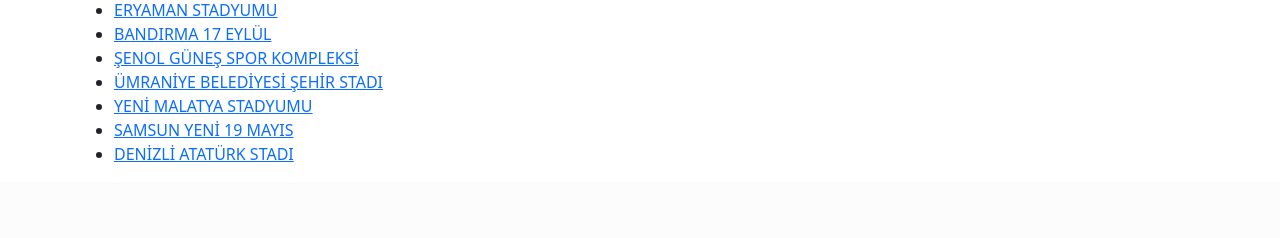
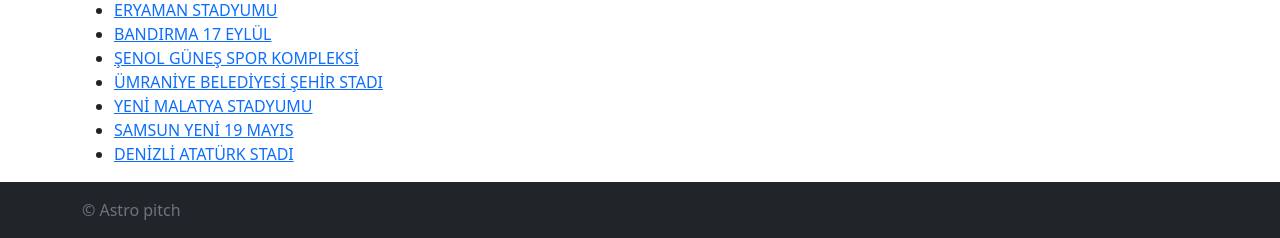
Before and after one commit to EminGurer/astropitch, a Node server app: page /pitches in a window 1280 px wide. Shown: the part 802-1040 px from the top of the page. Before the commit the page ends 964 px from the top, so only its background shows below. Run offline with Node 20, Linux system fonts and the light colour scheme; data comes from the database, SQL or seed files in the repository; some libraries are stand-ins or nearby versions.

Commit message:
Footer added as partial

```diff
--- a/views/layouts/boilerplate.ejs
+++ b/views/layouts/boilerplate.ejs
@@ -10,11 +10,12 @@
       integrity="sha384-1BmE4kWBq78iYhFldvKuhfTAU6auU8tT94WrHftjDbrCEXSU1oBoqyl2QvZ6jIW3"
       crossorigin="anonymous"
     />
-    <title>Layout boilerplate</title>
+    <title>Astro Pitch</title>
   </head>
-  <body>
+  <body class="d-flex flex-column vh-100">
     <%- include('../partials/navbar.ejs') %>
     <main class="container mt-5"><%- body %></main>
+    <%- include('../partials/footer.ejs') %>
     <script
       src="https://cdn.jsdelivr.net/npm/bootstrap@5.1.3/dist/js/bootstrap.bundle.min.js"
       integrity="sha384-ka7Sk0Gln4gmtz2MlQnikT1wXgYsOg+OMhuP+IlRH9sENBO0LRn5q+8nbTov4+1p"
--- /dev/null
+++ b/views/partials/footer.ejs
@@ -0,0 +1,5 @@
+<footer class="footer bg-dark py-3 mt-auto">
+  <div class="container">
+    <span class="text-muted"> &copy; Astro pitch</span>
+  </div>
+</footer>
```
